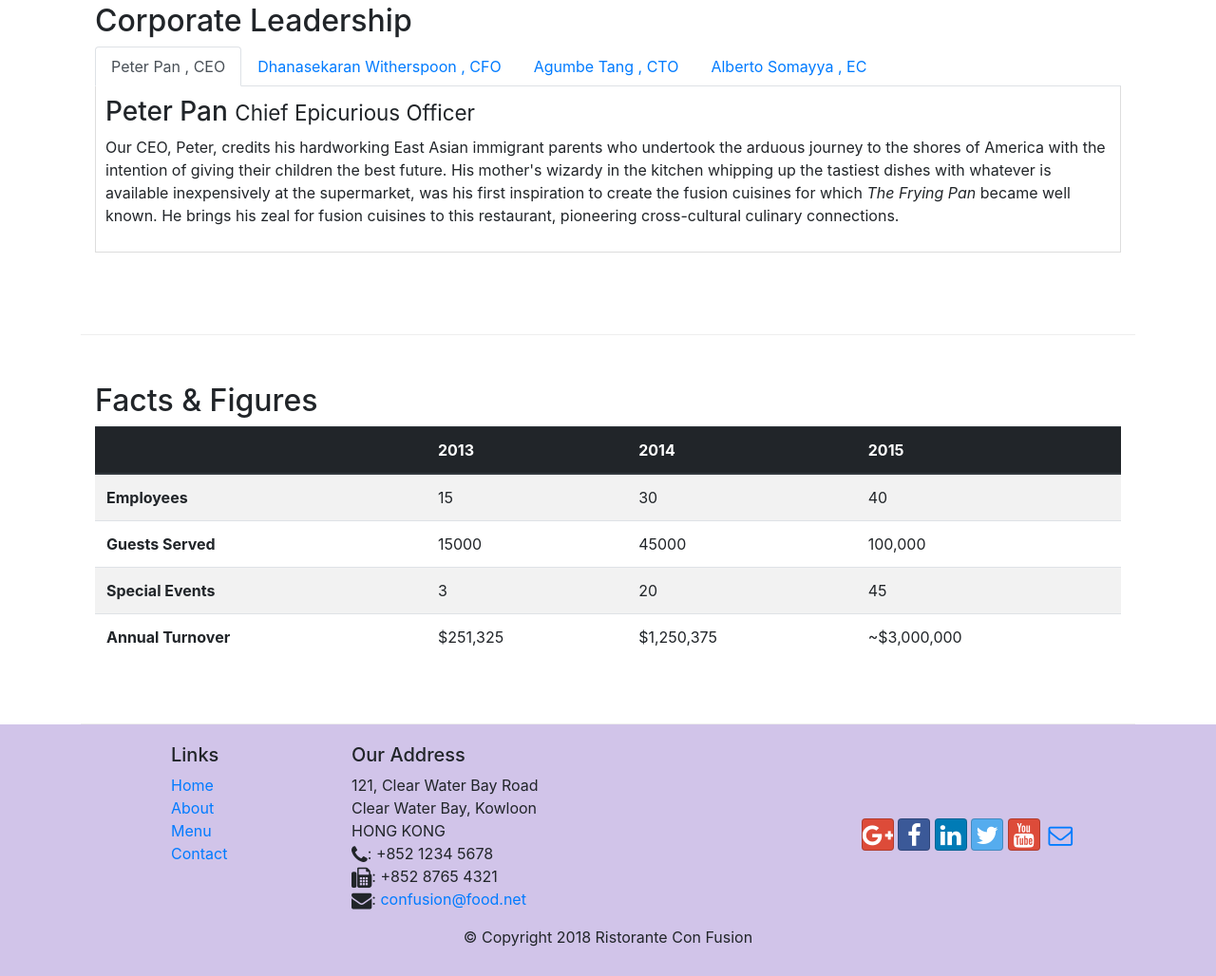
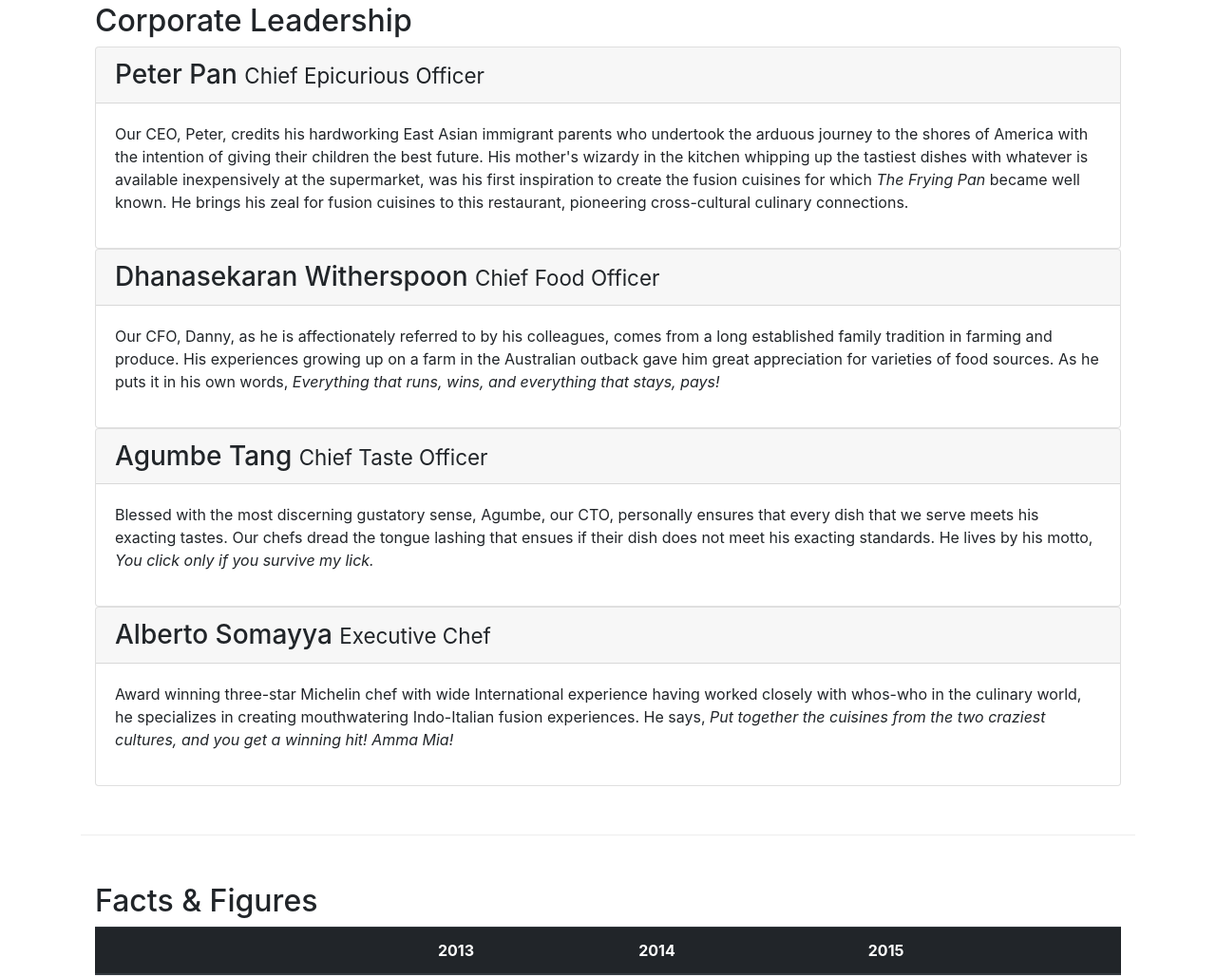
Before and after one commit to christinemagdy/Food-Circle-Restaurant, a website: page aboutus.html in a window 1280 px wide. Shown: the part 1019-2047 px from the top of the page at 95% size. Drawn offline with nearby package versions, Linux system fonts and the light colour scheme.

Commit message:
Accordion

```diff
--- a/aboutus.html
+++ b/aboutus.html
@@ -128,8 +128,8 @@
         <div class="row row-content">
             <div class="col-12">
                 <h2>Corporate Leadership</h2>
-
-                <ul class="nav nav-tabs">
+                <!--Tabs-->
+                <!-- <ul class="nav nav-tabs">
                     <li class="nav-item">
                         <a class="nav-link active" href="#peterPan" role="tab" data-toggle="tab">Peter Pan , CEO</a>
                     </li>
@@ -144,8 +144,8 @@
                         <a class="nav-link" href="#Alberto" role="tab" data-toggle="tab">Alberto Somayya , EC</a>
                     </li>
                 </ul>
+
                 <div class="tab-content">
-                    <!--fade class allows this content to fade in-->
                     <div role="tabpanel" class="tab-pane fade show active" id="peterPan">
                         <h3>Peter Pan <small>Chief Epicurious Officer</small></h3>
                         <p class="d-none d-sm-block">Our CEO, Peter, credits his hardworking East Asian immigrant parents who
@@ -182,6 +182,84 @@
                             Indo-Italian fusion experiences. He says, <em>Put together the cuisines from the two craziest
                             cultures, and you get a winning hit! Amma Mia!</em>
                         </p>
+                    </div>
+                </div>-->
+
+                <!--Converting tabs to Accordion-->
+                <div id="accordion">
+                    <div class="card">
+                        <div class="card-header" role="tab" id="peterHead">
+                            <h3 class="mb-0">
+                                <a data-toggle="collapse" data-target="#peterPan">
+                                        Peter Pan <small>Chief Epicurious Officer</small>
+                                </a>
+                            </h3>
+                        </div>
+                        <div role="tabpanel" class="collapse show" id="peterPan" data-parent="#accordion">
+                            <div class="card-body">
+                                <p class="d-none d-sm-block">Our CEO, Peter, credits his hardworking East Asian immigrant parents who
+                                    undertook the arduous journey to the shores of America with the intention of giving their children
+                                    the best future. His mother's wizardy in the kitchen whipping up the tastiest dishes with whatever
+                                    is available inexpensively at the supermarket, was his first inspiration to create the fusion
+                                    cuisines for which <em>The Frying Pan</em> became well known. He brings his zeal for fusion cuisines
+                                    to this restaurant, pioneering cross-cultural culinary connections.
+                                </p>
+                            </div>
+                        </div>
+                    </div>
+                    <div class="card">
+                        <div class="card-header" role="tab" id="DhanasekaranHead">
+                            <h3 class="mb-0">
+                                <a data-toggle="collapse" data-target="#Dhanasekaran">
+                                    Dhanasekaran Witherspoon <small>Chief Food Officer</small>
+                                </a>
+                            </h3>
+                        </div>
+                        <div role="tabpanel" class="collapse show" id="Dhanasekaran" data-parent="#accordion">
+                            <div class="card-body">
+                                <p class="d-none d-sm-block">Our CFO, Danny, as he is affectionately referred to by his colleagues,
+                                    comes from a long established family tradition in farming and produce. His experiences growing up on
+                                    a farm in the Australian outback gave him great appreciation for varieties of food sources. As he
+                                    puts it in his own words, <em>Everything that runs, wins, and everything that stays, pays!</em>
+                                </p>
+                            </div>
+                        </div>
+                    </div>
+                    <div class="card">
+                        <div class="card-header" role="tab" id="AgumbeHead">
+                            <h3 class="mb-0">
+                                <a data-toggle="collapse" data-target="#Agumbe">
+                                    Agumbe Tang <small>Chief Taste Officer</small>
+                                </a>
+                            </h3>
+                        </div>
+                        <div role="tabpanel" class="collapse show" id="Agumbe">
+                            <div class="card-body">
+                                <p class="d-none d-sm-block">Blessed with the most discerning gustatory sense, Agumbe, our CTO,
+                                    personally ensures that every dish that we serve meets his exacting tastes. Our chefs dread the
+                                    tongue lashing that ensues if their dish does not meet his exacting standards. He lives by his
+                                    motto, <em>You click only if you survive my lick.</em>
+                                </p>
+                            </div>
+                        </div>
+                    </div>
+                    <div class="card">
+                        <div class="card-header" role="tab" id="AlbertoHead">
+                            <h3 class="mb-0">
+                                <a data-toggle="collapse" data-target="#Alberto">
+                                    Alberto Somayya <small>Executive Chef</small>
+                                </a>
+                            </h3>
+                        </div>
+                        <div role="tabpanel" class="collapse show" id="Alberto">
+                            <div class="card-body">
+                                <p class="d-none d-sm-block">Award winning three-star Michelin chef with wide International experience
+                                    having worked closely with whos-who in the culinary world, he specializes in creating mouthwatering
+                                    Indo-Italian fusion experiences. He says, <em>Put together the cuisines from the two craziest
+                                    cultures, and you get a winning hit! Amma Mia!</em>
+                                </p>
+                            </div>
+                        </div>
                     </div>
                 </div>
             </div>
```
